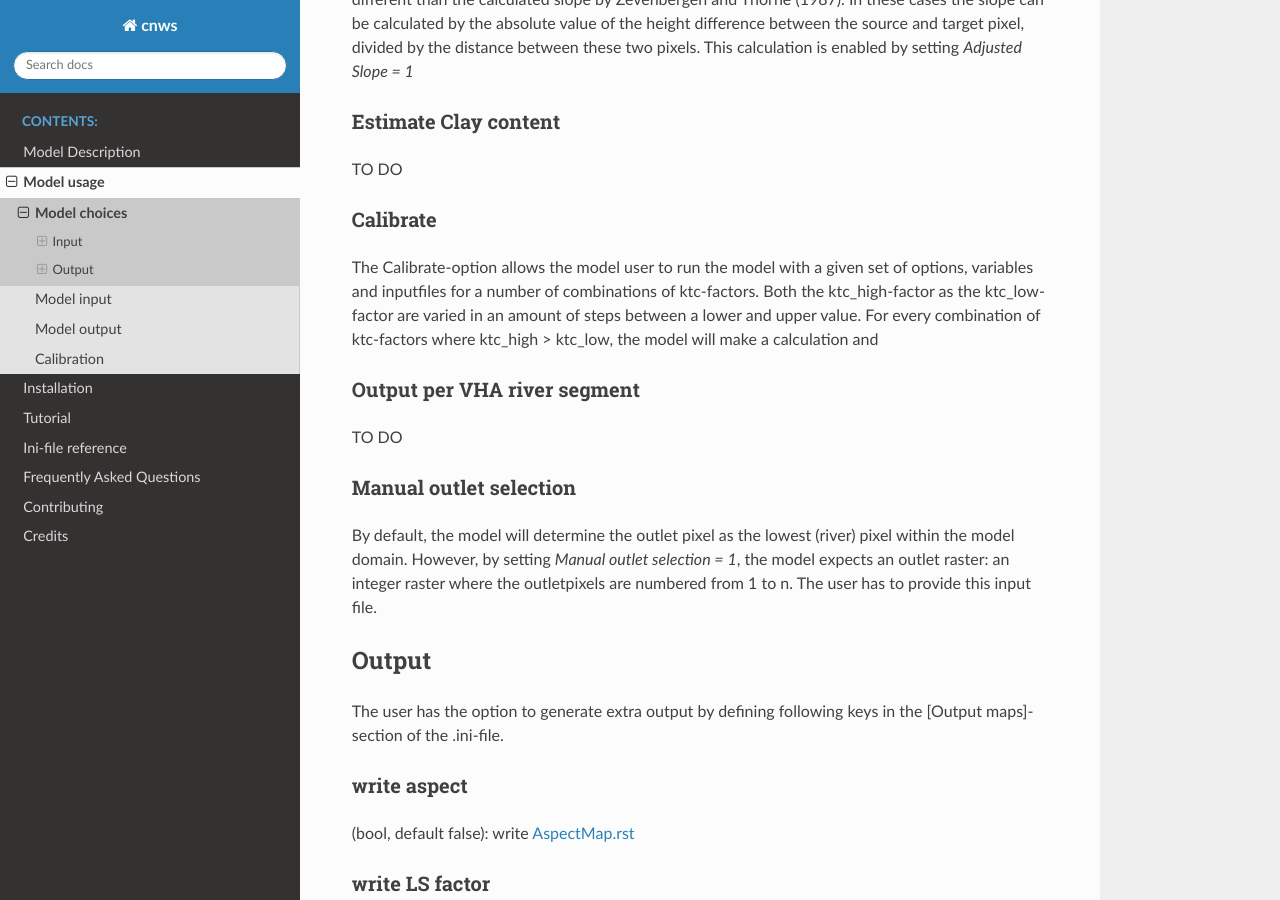
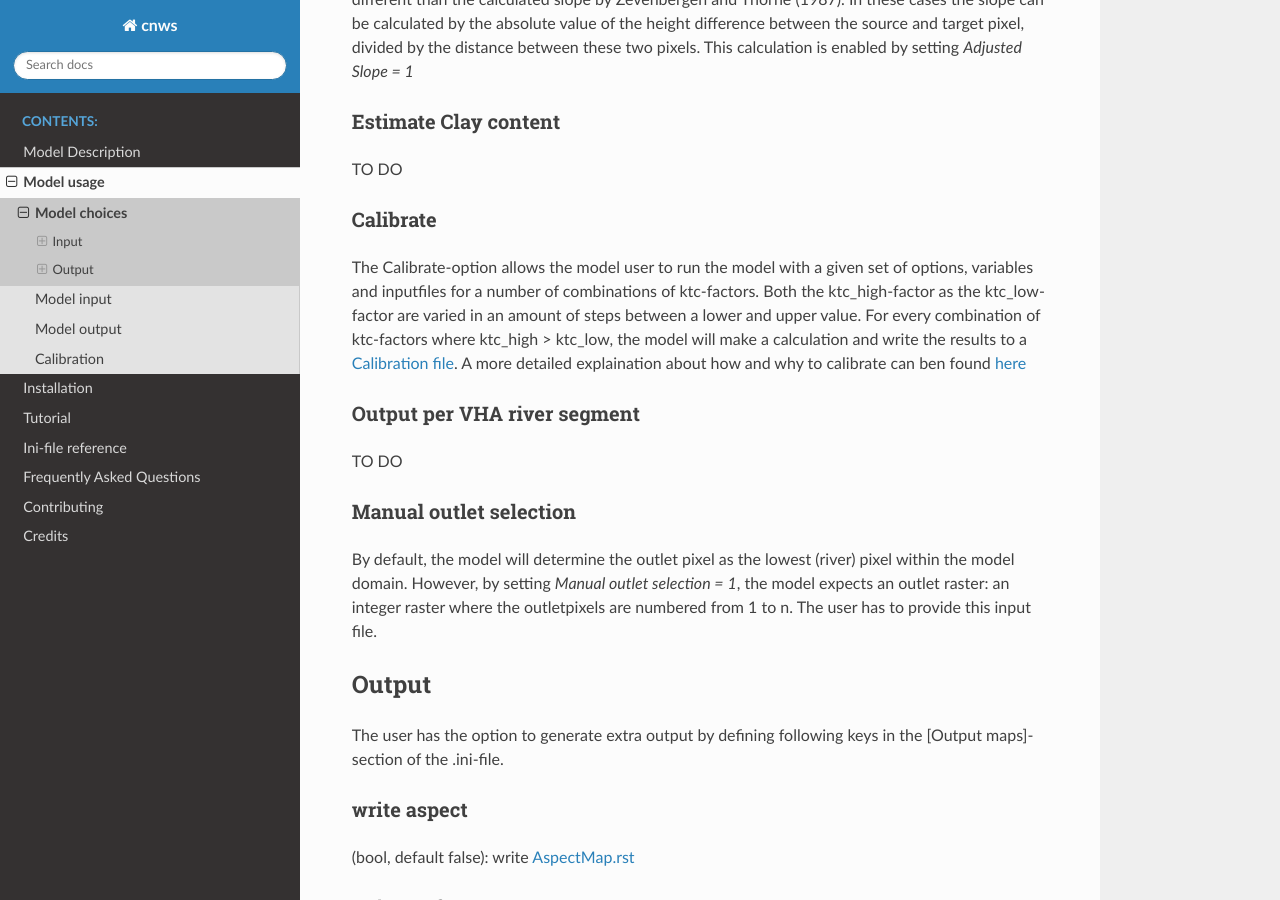
Before and after one commit to watem-sedem/watem-sedem, a Sphinx documentation site: the page built from docs/choices.rst, in a window 1280 px wide and 900 px high, scrolled down 3161 px. Built offline with Sphinx 7.4.7 and the Read the Docs theme 2.0.0, drawn with Linux system fonts in a browser that asks for light colours.

Commit message:
Adding cross references between output and choices

```diff
--- a/docs/calibration.rst
+++ b/docs/calibration.rst
@@ -1,3 +1,5 @@
+.. _calibration:
+
 ###########
 Calibration
 ###########
--- a/docs/choices.rst
+++ b/docs/choices.rst
@@ -135,17 +141,24 @@
 Zevenbergen and Thorne (1987). In these cases the slope can be calculated by the absolute value of the height difference between the source
 and target pixel, divided by the distance between these two pixels. This calculation is enabled by setting `Adjusted Slope = 1`
 
+.. _estimclay:
+
 Estimate Clay content
 #####################
 
 TO DO
+
+.. _calibrate:
 
 Calibrate
 #########
 
 The Calibrate-option allows the model user to run the model with a given set of options, variables and inputfiles for a number of combinations of ktc-factors.
 Both the ktc_high-factor as the ktc_low-factor are varied in an amount of steps between a lower and upper value. For every combination of ktc-factors where
-ktc_high > ktc_low, the model will make a calculation and
+ktc_high > ktc_low, the model will make a calculation and write the results to a :ref:`Calibration file <calibrationtxt>`.
+A more detailed explaination about how and why to calibrate can ben found :ref:`here <calibration>`
+
+.. _outputVHA:
 
 Output per VHA river segment
 ############################
```
Also changed, not shown: other parts of docs/choices.rst (+22 -0 lines), docs/output.rst (+33 -22 lines).
